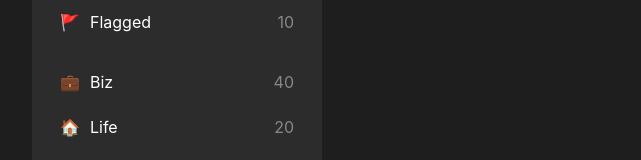
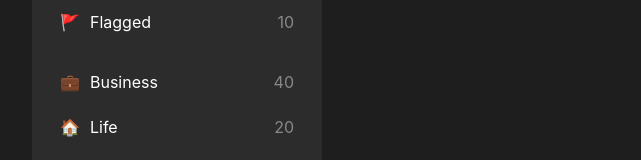
Before and after one commit to DukeWood/SSH-Tutorial, a React (Vite) app: page / in a window 1280 px wide. Shown: the part 237-397 px from the top of the page, without its empty margins (309-950 px from the left). Built offline with nearby package versions, Linux system fonts and the light colour scheme.

Commit message:
a new branch to update the label

```diff
--- a/src/App.tsx
+++ b/src/App.tsx
@@ -18,7 +18,7 @@ function App() {
   const [todos, setTodos] = useState<Todo[]>([]);
   const [inputValue, setInputValue] = useState("");
   const [folders] = useState<Folder[]>([
-    { id: 1, name: "Biz", icon: "💼", todos: 40 },
+    { id: 1, name: "Business", icon: "💼", todos: 40 },
     { id: 2, name: "Life", icon: "🏠", todos: 20 },
     { id: 3, name: "Study", icon: "📚", todos: 0 },
     { id: 4, name: "Budgeting", icon: "💰", todos: 0 },
```
